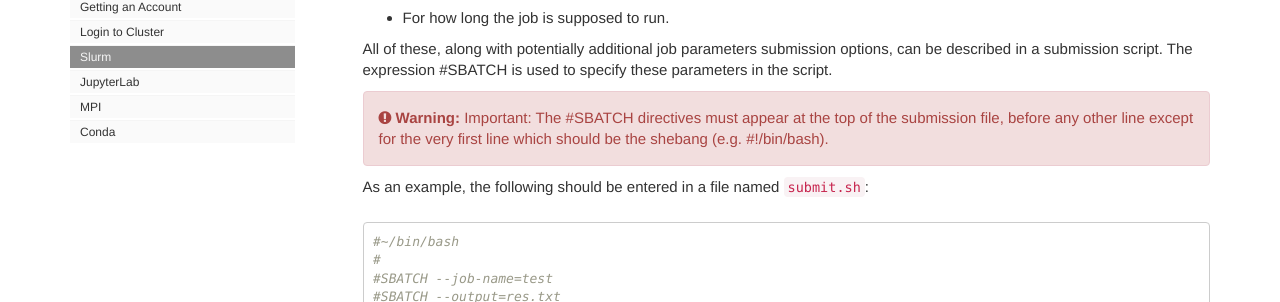
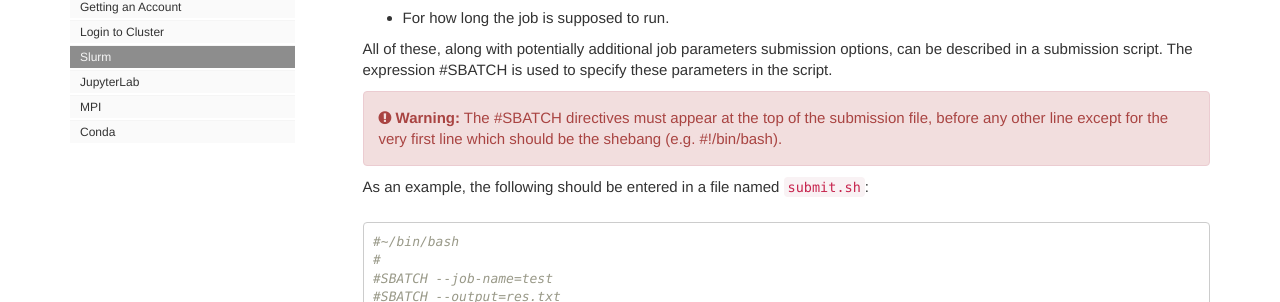
Before and after one commit to UOB-AI/UOB-AI.github.io, a Jekyll site: the page built from pages/slurm.md, in a window 1280 px wide and 1400 px high, scrolled down 1736 px. Shown: the part 151-453 px from the top of the window. Built offline with Jekyll 4.4.1, drawn with Linux system fonts in a browser that asks for light colours; comment, search, counter and statistics services are not loaded.

Commit message:
minor fixes

```diff
--- a/pages/slurm.md
+++ b/pages/slurm.md
@@ -75,7 +74,7 @@ it:
 
 All of these, along with potentially additional job parameters submission options, can be described in a submission script. The expression #SBATCH is used to specify these parameters in the script.
 
-{% include warning.html content="Important: The #SBATCH directives must appear at the top of the submission file, before any other line except for the very first line which should be the shebang (e.g. #!/bin/bash)." %}
+{% include warning.html content="The #SBATCH directives must appear at the top of the submission file, before any other line except for the very first line which should be the shebang (e.g. #!/bin/bash)." %}
 
 
 As an example, the following should be entered in a file named `submit.sh`:
```
Also changed, not shown: other parts of pages/slurm.md (+0 -1 lines).
